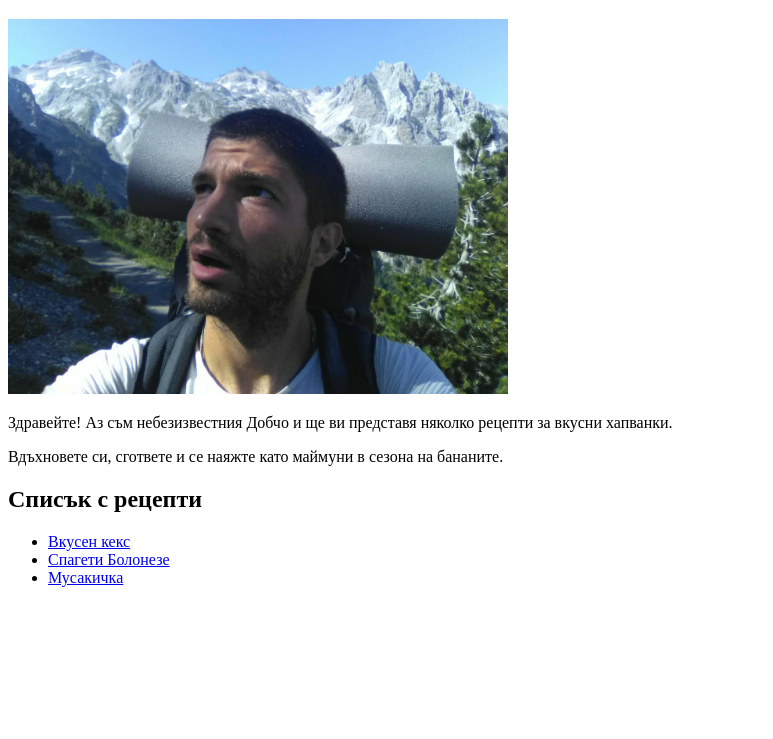
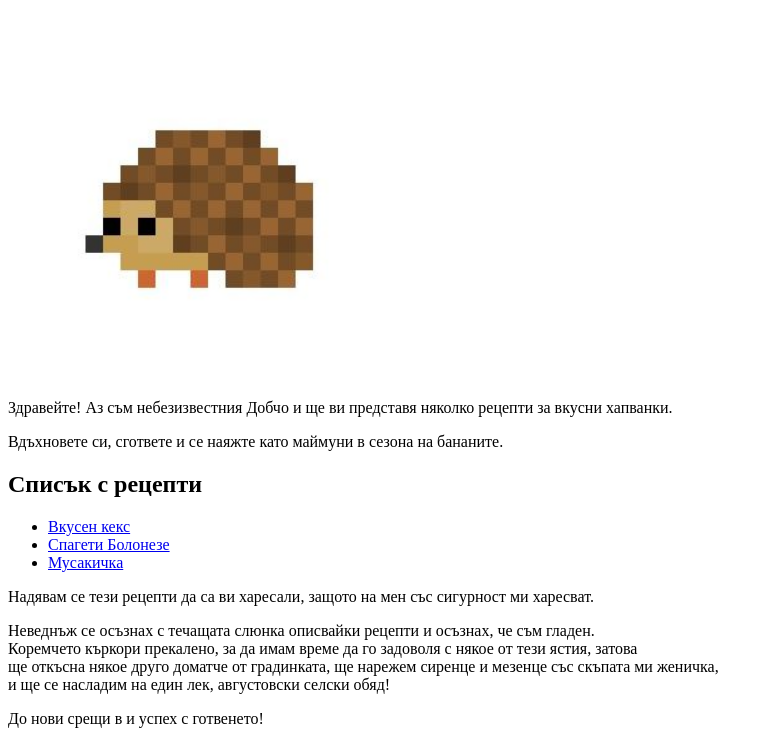
Before and after one commit to dobrqka/odin-recipes, a plain HTML site: page index.html in a window 1280 px wide. Shown: the part 61-800 px from the top of the page, without its empty margins (0-773 px from the left). Drawn offline with Linux system fonts and the light colour scheme.

Commit message:
Add description in main page
Finished up with the description on the main page and changed
the image on top in addition to adding another image on the bottom.

```diff
--- a/index.html
+++ b/index.html
@@ -6,7 +6,7 @@
     </head>
     <body>
         <h1>Добчови рецепти</h1>
-        <img src="./images/dobcho.jpg" width="500" alt="A confused guy in the mountains">
+        <img src="./images/taralej.jpg" width="400" alt="A confused guy in the mountains">
         <p>Здравейте! Аз съм небезизвестния Добчо и ще ви представя няколко рецепти за вкусни хапванки.</p>
         <p>Вдъхновете си, сгответе и се наяжте като маймуни в сезона на бананите.</p>
         <h2>Списък с рецепти</h2>
@@ -21,5 +21,12 @@
                 <a href="./recipes/musaka.html">Мусакичка</a>
             </li>
         </ul>
+        <p>Надявам се тези рецепти да са ви харесали, защото на мен със сигурност ми харесват.</p>
+        <p>Неведнъж се осъзнах с течащата слюнка описвайки рецепти и осъзнах, че съм гладен. <br>
+        Коремчето къркори прекалено, за да имам време да го задоволя с някое от тези ястия, затова <br>
+        ще откъсна някое друго доматче от градинката, ще нарежем сиренце и мезенце със скъпата ми женичка, <br>
+        и ще се насладим на един лек, августовски селски обяд!</p>
+        <p>До нови срещи в и успех с готвенето!</p>
+        <img src="./images/jake.jpg" width="500" alt="Jake the dog cooking bacon pancakes that have caught on fire">
     </body>
 </html>
```
Also changed, not shown: images/jake.jpg (added), images/taralej.jpg (added).
